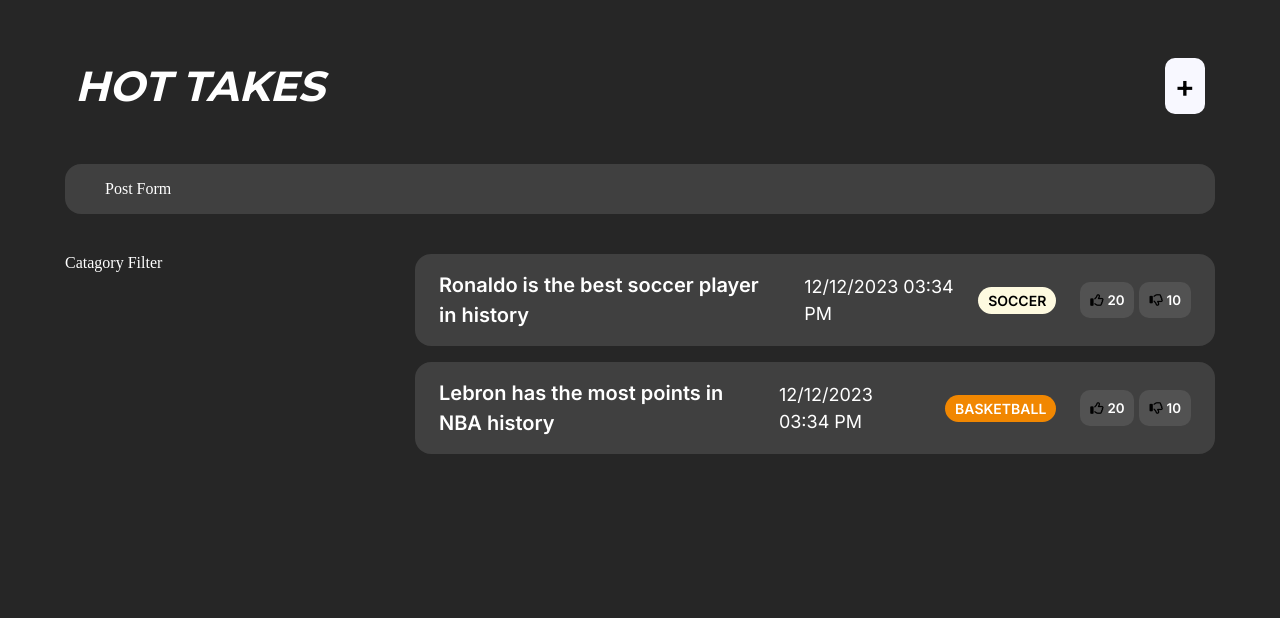
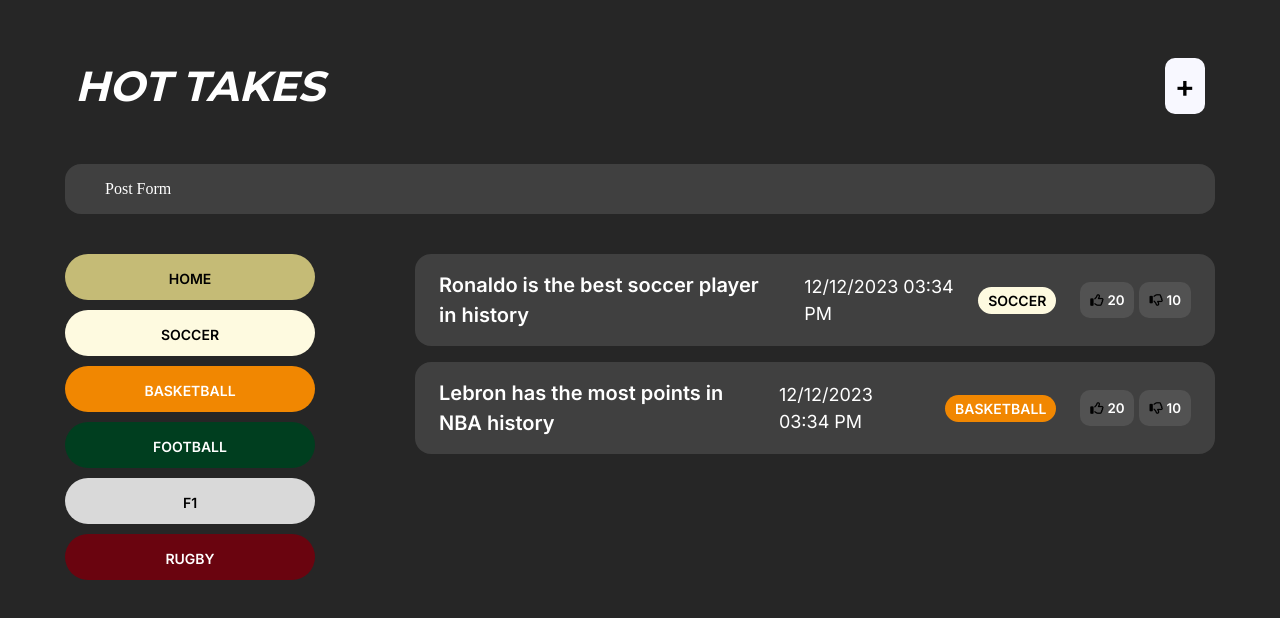
Before and after one commit to Ebenmars/Hot-Takes, a React (Create React App) app: page / in a window 1280 px wide. Shown: the top 618 px of the page. Built offline with nearby package versions, Linux system fonts and the light colour scheme.

Commit message:
Added Sections Tags

```diff
--- a/src/CatagoryFilter.js
+++ b/src/CatagoryFilter.js
@@ -1,4 +1,17 @@
+import { SECTIONS } from './data.js';
 
-export default function CatagoryFilter(){
-    return <aside>Catagory Filter</aside>;
-  }
+function CatagoryFilter() {
+  return <aside className="sidebar">
+    <ul>
+      {SECTIONS.map((section) => (
+        <li key={section.name}><button className="btn"
+          style={{
+            backgroundColor: section.color,
+            color: section.name === "Soccer" || section.name === "F1" || section.name === "Home" ? "#000000" :"#FFFFFF"
+          }}>{section.name}</button>
+        </li>
+        ))}
+    </ul></aside>;
+}
+
+export default CatagoryFilter;
--- a/src/PostFeed.js
+++ b/src/PostFeed.js
@@ -1,33 +1,5 @@
 import React, { useState } from 'react';
-
-const SECTIONS = [
-    { name:"Soccer", color: "#fefae0"},
-    { name:"Basketball", color:"#f18701"},
-    { name:"Football", color:"#003e1f"},
-    { name:"F1", color: "#d9d9d9"},
-    { name:"Rugby", color:"#6a040f"},
-];
-
-const defaultPosts = [
-    {
-        id: 1,
-        title: "Ronaldo is the best soccer player in history",
-        created_at: new Date(),
-        description: "Cristiano Ronaldo is widely regarded as one of the greatest soccer players of his generation. His goal-scoring ability, athleticism, and versatility have earned him numerous awards and accolades throughout his career. ",
-        category: "Soccer",
-        thumbsUp: 20,
-        thumbsDown: 10
-    },
-    {
-        id: 2,
-        title: "Lebron has the most points in NBA history",
-        created_at: new Date(),
-        description: "LeBron James is known for his scoring ability, versatility, and overall impact on the game, and he continues to be a prominent figure in the NBA.",
-        category: "Basketball",
-        thumbsUp: 20,
-        thumbsDown: 10
-    },
-];
+import {SECTIONS,defaultPosts} from './data.js';
 
 function PostFeed() {
     const [modalIndex, setModalIndex] = useState(null);
@@ -59,11 +31,17 @@ function PostFeed() {
                     textColor = "#000000";
                 }
 
-                return (
-                    <li key={post.id} className="post-on-feed" id={`post-${index}`} onClick={() => openModal(index)}>
+                return Post(post, index, openModal, formattedDate, formattedTime, backgroundColor, textColor, modalIndex, closeModal);
+            })}
+        </ul>
+    );
+}
+
+function Post(post, index, openModal, formattedDate, formattedTime, backgroundColor, textColor, modalIndex, closeModal) {
+    return <li key={post.id} className="post-on-feed" id={`post-${index}`} onClick={() => openModal(index)}>
         <h6>{post.title}</h6>
         <span>{formattedDate} {formattedTime}</span>
-                        <span className="tag" style={{backgroundColor, color: textColor}}>{post.category}</span>
+        <span className="tag" style={{ backgroundColor, color: textColor }}>{post.category}</span>
         <div className="vote-buttons">
             <button><i className="fa-regular fa-thumbs-up"></i> <strong>{post.thumbsUp}</strong></button>
             <button><i className="fa-regular fa-thumbs-down"></i> <strong>{post.thumbsDown}</strong></button>
@@ -71,17 +49,14 @@ function PostFeed() {
         {modalIndex === index && (
             <div id={`modal-${index}`} className={`modal ${modalIndex === index ? 'modal-open' : ''}`}>
                 <div className="modal-content">
-                                <span className="close" id={`close-${index}`} onClick={(event) => { event.stopPropagation(); closeModal(); }}>×</span>
+                    <span className="close" id={`close-${index}`} onClick={(event) => { event.stopPropagation(); closeModal(); } }>×</span>
 
                     <h6>{post.title}</h6>
                     <p>{post.description}</p>
                 </div>
             </div>
         )}
-                    </li>
-                );
-            })}
-        </ul>
-    );
+    </li>;
 }
+
 export default PostFeed;
--- a/V1/data.js
+++ b/src/data.js
@@ -1,10 +1,13 @@
 const SECTIONS = [
-   { name:"Soccer", color: "fefae0"},
-   { name:"Basketball", color:"f18701"},
-   { name:"Football", color:"003e1f"},
-   { name:"F1", color: "d9d9d9"},
-   { name:"Rugby", color:"6a040f"},
+   { name:"Home", color: "#c5bb76"},
+   { name:"Soccer", color: "#fefae0"},
+   { name:"Basketball", color:"#f18701"},
+   { name:"Football", color:"#003e1f"},
+   { name:"F1", color: "#d9d9d9"},
+   { name:"Rugby", color:"#6a040f"},
 ];
+
+
 
 
 const defaultPosts = [
@@ -26,4 +29,7 @@ const defaultPosts = [
       thumbsUp: 20,
       thumbsDown: 10
    },
-]
+];
+
+export {SECTIONS};
+export{defaultPosts};
--- a/src/styles.css
+++ b/src/styles.css
@@ -14,7 +14,7 @@ body {
 .hidden{
     display:none !important;
 }
-.container {
+#root {
     max-width: 1500px;
     margin: 0 auto;
 }
@@ -78,27 +78,6 @@ h6 {
 .post-form .btn:hover {
     transform: scale(110%);
 }
-
-
-/* .main {
-    display: grid;
-    grid-template-columns: 250px 1fr;
-    gap: 100px;
-}
-
-@media(max-width:900px){
-   .main{
-    grid-template-columns: 1fr;
-    }
-
-    .sidebar .btn {
-        width: 100%;
-    }
-} */
-
-
-
-
 
 
 .post-form {
```
Lines whose indentation alone changed are shown as unchanged.
